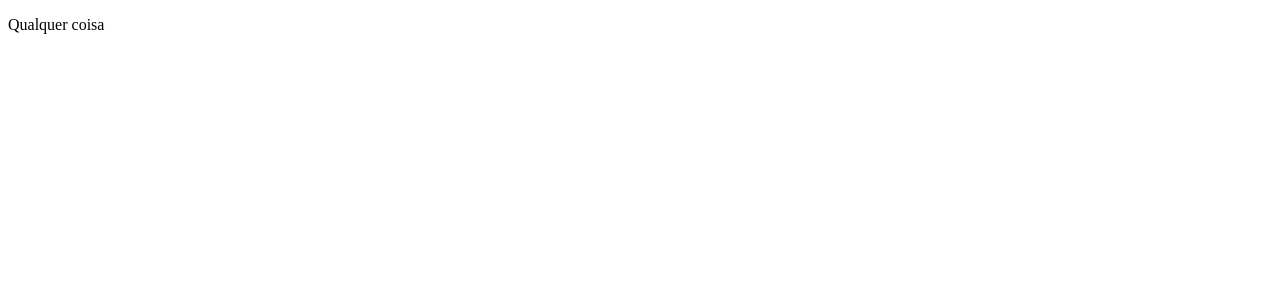
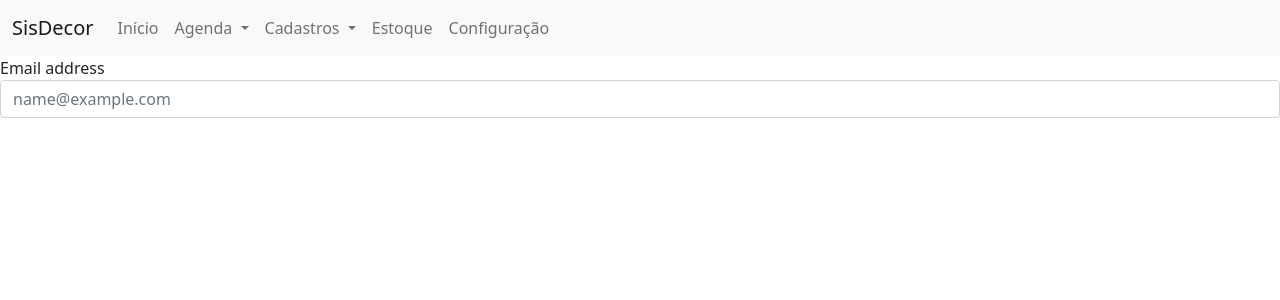
Before and after one commit to endjack/decor, a Django app: page /clientes in a window 1280 px wide. Before the commit the part shown is almost empty. Shown: the top 300 px of the page. Run offline with Django 4.2, Linux system fonts and the light colour scheme; parts of the project's set-up code (start-up, migrations or seed data) failed here and were passed over.

Commit message:
model cliente e template

```diff
--- a/clientes/models.py
+++ b/clientes/models.py
@@ -3,4 +3,5 @@ from django.db import models
 # Create your models here.
 
 class Cliente (models.Model):
-    nome = models.CharField(max_length=200, null=True, blank=False)
+    nome = models.CharField(max_length=200, null=True, blank=False),
+    email = models.EmailField(max_length=75, null=True, blank=False),
--- a/clientes/templates/clientes.html
+++ b/clientes/templates/clientes.html
@@ -1,10 +1,74 @@
 <!DOCTYPE html>
 <html lang="pt-br">
-<head>
-    <meta charset="UTF-8">
-    <title>Clientes</title>
-</head>
+    <head>
+        <!-- Required meta tags -->
+        <meta charset="utf-8">
+        <meta name="viewport" content="width=device-width, initial-scale=1">
+
+        <!-- Bootstrap CSS -->
+        <link href="https://cdn.jsdelivr.net/npm/bootstrap@5.0.2/dist/css/bootstrap.min.css" rel="stylesheet" integrity="sha384-EVSTQN3/azprG1Anm3QDgpJLIm9Nao0Yz1ztcQTwFspd3yD65VohhpuuCOmLASjC" crossorigin="anonymous">
+
+        <title>Clientes</title>
+    </head>
 <body>
-    <p>Qualquer coisa</p>
+    <nav class="navbar navbar-expand-lg navbar-light bg-light">
+        <div class="container-fluid">
+          <a class="navbar-brand" href="#">SisDecor</a>
+          <button class="navbar-toggler" type="button" data-bs-toggle="collapse" data-bs-target="#navbarNavDropdown" aria-controls="navbarNavDropdown" aria-expanded="false" aria-label="Toggle navigation">
+            <span class="navbar-toggler-icon"></span>
+          </button>
+          <div class="collapse navbar-collapse" id="navbarNavDropdown">
+            <ul class="navbar-nav">
+              <li class="nav-item">
+                <a class="nav-link" aria-current="page" href="#">Início</a>
+              </li>
+
+              <li class="nav-item dropdown">
+                <a class="nav-link dropdown-toggle" href="#" id="navbarDropdownMenuLink" role="button" data-bs-toggle="dropdown" aria-expanded="false">
+                  Agenda
+                </a>
+                <ul class="dropdown-menu" aria-labelledby="navbarDropdownMenuLink">
+                  <li><a class="dropdown-item" href="#">Ver</a></li>
+                  <li><a class="dropdown-item" href="#">Cadastrar</a></li>
+                  <li><a class="dropdown-item" href="#">Editar</a></li>
+                  <li><a class="dropdown-item" href="#">Configurar</a></li>
+                </ul>
+              </li>
+
+              <li class="nav-item dropdown">
+                <a class="nav-link dropdown-toggle" href="#" id="navbarDropdownMenuLink" role="button" data-bs-toggle="dropdown" aria-expanded="false">
+                  Cadastros
+                </a>
+                <ul class="dropdown-menu" aria-labelledby="navbarDropdownMenuLink">
+                  <li><a class="dropdown-item" href="{% url 'clientes' %}">Clientes</a></li>
+                  <li><a class="dropdown-item" href="#">Fornecedores</a></li>
+                  <li><a class="dropdown-item" href="#">Produtos</a></li>
+                  <li><a class="dropdown-item" href="#">Tipo de Festa</a></li>
+                </ul>
+              </li>
+
+              <li class="nav-item">
+                <a class="nav-link" href="#">Estoque</a>
+              </li>
+
+              <li class="nav-item">
+                <a class="nav-link" href="#">Configuração</a>
+              </li>
+
+            </ul>
+          </div>
+        </div>
+      </nav>
+
+<form>
+  <div class="form-group">
+    <label for="exampleFormControlInput1">Email address</label>
+    <input type="email" class="form-control" id="exampleFormControlInput1" placeholder="name@example.com">
+  </div>
+</form>
+
+
+    <!-- Bootstrap Bundle with Popper -->
+    <script src="https://cdn.jsdelivr.net/npm/bootstrap@5.0.2/dist/js/bootstrap.bundle.min.js" integrity="sha384-MrcW6ZMFYlzcLA8Nl+NtUVF0sA7MsXsP1UyJoMp4YLEuNSfAP+JcXn/tWtIaxVXM" crossorigin="anonymous"></script>
 </body>
 </html>
--- a/sisdecor/settings.py
+++ b/sisdecor/settings.py
@@ -35,6 +35,8 @@ INSTALLED_APPS = [
     'django.contrib.sessions',
     'django.contrib.messages',
     'django.contrib.staticfiles',
+# Other apps
+    "phonenumber_field",
 
     #APPS SISDECOR
     'home.apps.HomeConfig',
```
Also changed, not shown: clientes/migrations/0002_remove_cliente_nome.py (added).
